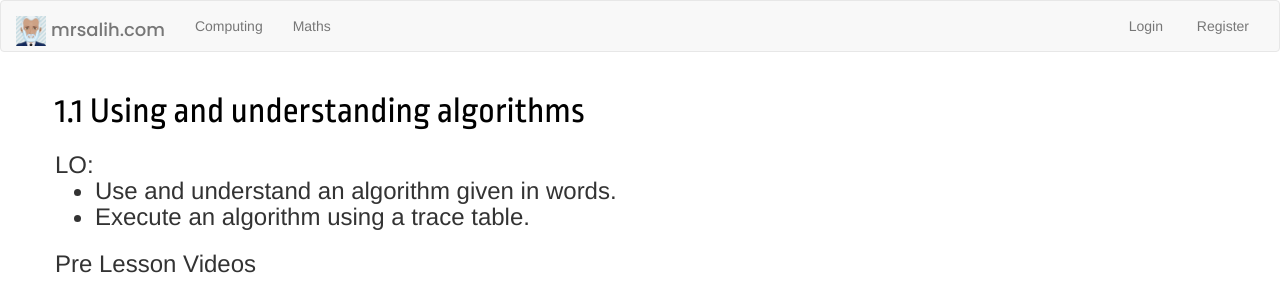
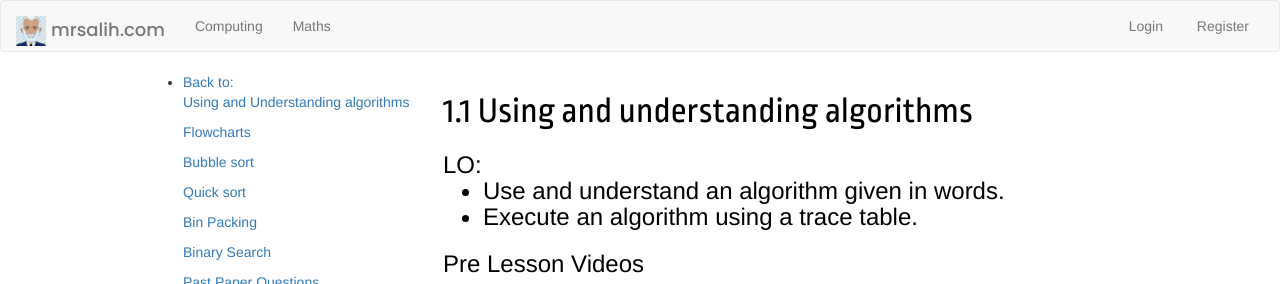
Before and after one commit to LeroySalih/mr-salih-001, a Flask app: page /maths/decision/algorithms in a window 1280 px wide. Shown: the top 284 px of the page. Run offline with Flask 2, Linux system fonts and the light colour scheme; some libraries are stand-ins or nearby versions; some web fonts are replaced.

Commit message:
Updated Decision Algorithms

```diff
--- a/templates/maths/decision/algorithms.html
+++ b/templates/maths/decision/algorithms.html
@@ -1,7 +1,7 @@
-{% extends "bootstrap/base.html" %}
-{% import "bootstrap/wtf.html" as wtf %}
+{% extends "layout-topic.html" %}
+{% block title%}Algorithms{% endblock %}
 
-{% block title%}Using and understanding algorithms.{% endblock %}
+
 
 {% block styles%}
 {{ super() }}
@@ -13,13 +13,26 @@
 {% include "navbar.html" %}
 {% endblock %}
 
-{% block content %}
+{% block back_to %}
+<li><a href="/maths/decision">Back to: </a></li>
+{% endblock %}
 
-  <div class="container">
-    <div class="row">
+{% block inpage_links %}
+<p><a href="#using">Using and Understanding algorithms</a></p>
+<p><a href="#flowcharts">Flowcharts</a></p>
+<p><a href="#bubble-sort">Bubble sort</a></p>
+<p><a href="#quick-sort">Quick sort</a></p>
+<p><a href="#bin-packing">Bin Packing</a></p>
+<p><a href="#binary-search">Binary Search</a></p>
+<p><a href="#past-paper-questions">Past Paper Questions</a></p>
+{% endblock %}
+
+{% block main_page %}
+
+
 
       <section>
-        <h1>1.1 Using and understanding algorithms</h1>
+        <a name="using"><h1>1.1 Using and understanding algorithms</h1></a>
         <h3>LO:
           <ul>
             <li>Use and understand an algorithm given in words.</li>
@@ -55,7 +68,7 @@
       </section>
 
       <section>
-          <h1>1.2 Flowcharts</h1>
+          <a name="flowcharts"><h1>1.2 Flowcharts</h1></a>
           <h3>LO:
             <ul>
               <li>To be able to interpret a given flowchart.</li>
@@ -80,7 +93,7 @@
       </section>
 
       <section>
-          <h1>1.3 Bubble sort</h1>
+          <a name="bubble-sort"><h1>1.3 Bubble sort</h1></a>
           <h3>LO:
             <ul>
               <li>To be able to carry out a bubble sort.</li>
@@ -124,7 +137,7 @@
       </section>
 
       <section>
-          <h1>1.4 Quick sort</h1>
+          <a name="quick-sort"><h1>1.4 Quick sort</h1></a>
           <h3>LO:
             <ul>
               <li>To be able to carry out a quick sort.</li>
@@ -164,7 +177,7 @@
       </section>
 
       <section>
-          <h1>1.5 Bin Packing Algorithms</h1>
+          <a name="bin-packing"><h1>1.5 Bin Packing Algorithms</h1></a>
           <h3>LO:
             <ul>
               <li>To be able to carry out 3 bin packing algorithms and understand their strengths.</li>
@@ -209,7 +222,7 @@
       </section>
 
       <section>
-          <h1>1.6 Binary Search</h1>
+          <a name="binary-search"><h1>1.6 Binary Search</h1></a>
           <h3>LO:
             <ul>
               <li>To be able to carry a binary search.</li>
@@ -253,9 +266,11 @@
 
 
       <section>
+        <a name="past-paper-questions">
         <h1>
           Past Paper Chapter Questions
         </h1>
+        </a>
         <div  style="display: flex; flex-direction: row;">
           <div style="width: 350px; margin-right: 20px;">
             <h3>Sorting Papers</h3>
@@ -286,8 +301,6 @@
         </div>
       </section>
 
-    </div>
-  </div>
 
 
 {% endblock %}
--- a/templates/todo-ideas.html
+++ b/templates/todo-ideas.html
@@ -32,6 +32,8 @@
       <li>Blended Classrooms</li>
       <li>Main role: direction, further explanation and feedback</li>
       <li>From Sage on the Stage to Guide on the Side</li>
+
+      <li>Explanation of Blooms Taxonomy Terms</li>
     </ul>
   </li>
 
```
